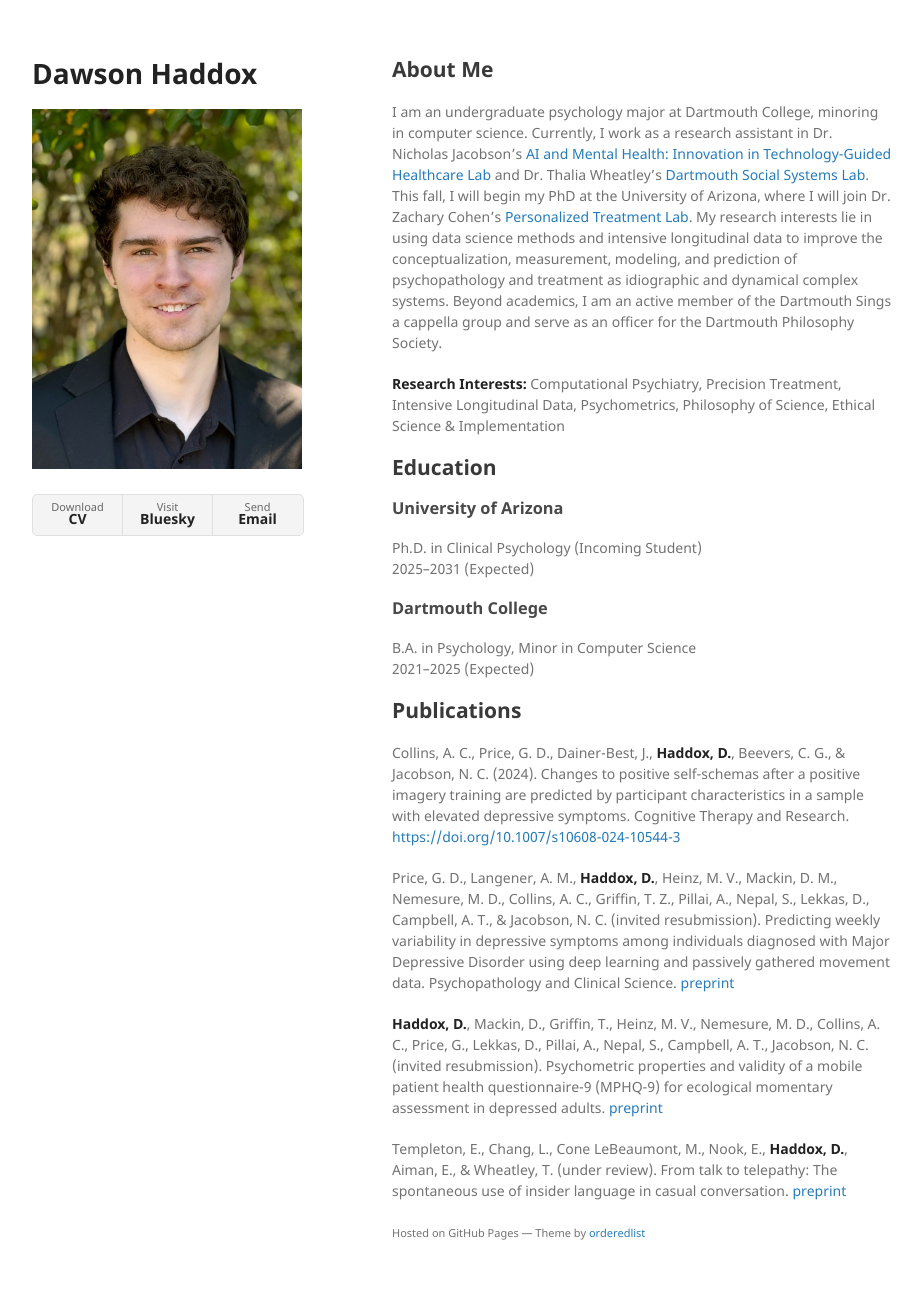
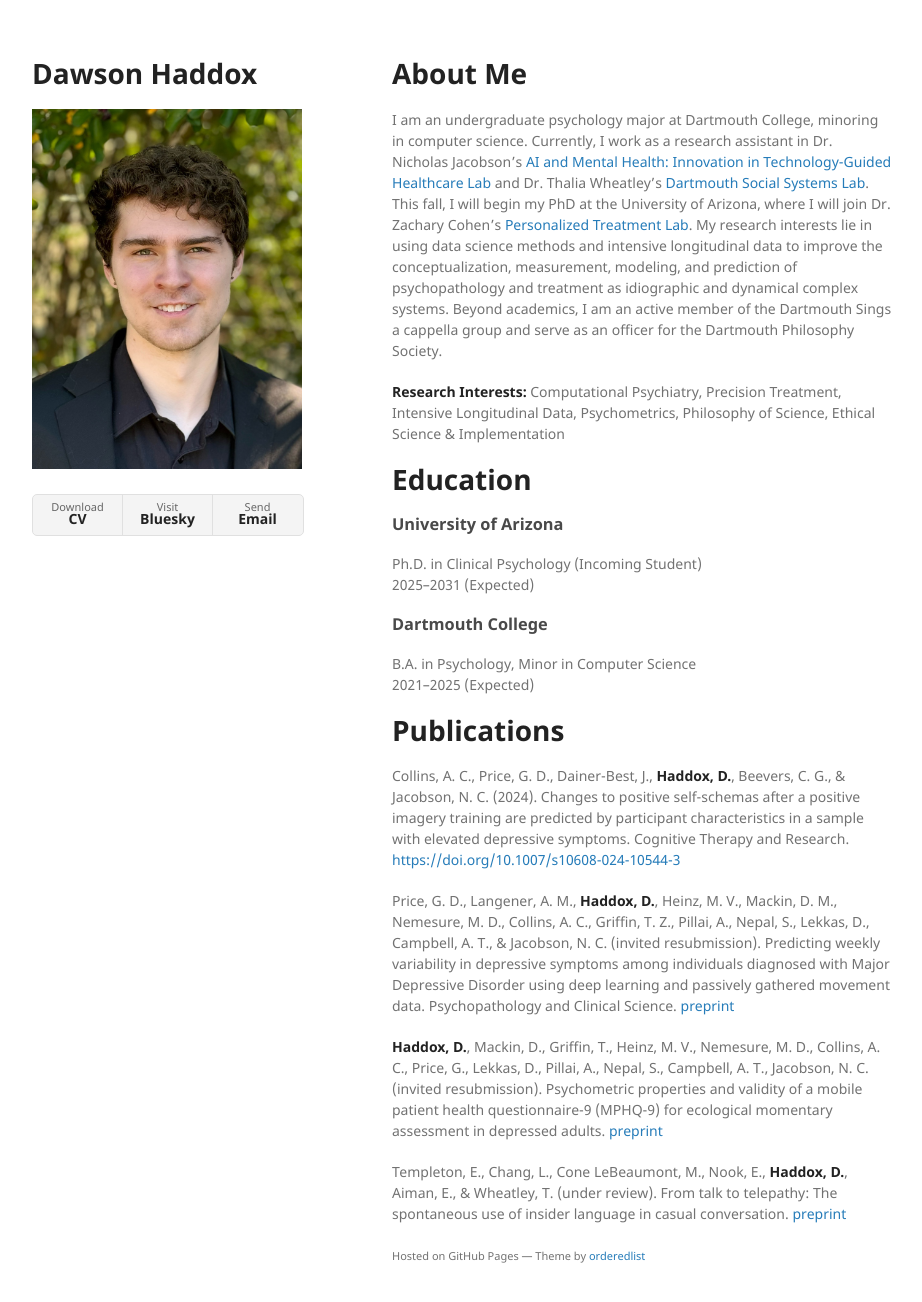
Before and after one commit to ddhaddox/ddhaddox.github.io, a Jekyll site: the page built from index.md, in a window 1280 px wide and 1335 px high. Shown: the top 1302 px of the window, without its empty margins (178-1100 px from the left). Built offline with Jekyll 4.4.1, drawn with Linux system fonts in a browser that asks for light colours; our own code applies the rules of GitHub Pages for plain Markdown files.

```diff
--- a/index.md
+++ b/index.md
@@ -2,12 +2,12 @@
 layout: default
 ---
 
-## About Me
+# About Me
 I am an undergraduate psychology major at Dartmouth College, minoring in computer science. Currently, I work as a research assistant in Dr. Nicholas Jacobson’s [AI and Mental Health: Innovation in Technology-Guided Healthcare Lab](https://geiselmed.dartmouth.edu/jacobsonlab/) and Dr. Thalia Wheatley’s [Dartmouth Social Systems Lab](http://www.wheatlab.com). This fall, I will begin my PhD at the University of Arizona, where I will join Dr. Zachary Cohen’s [Personalized Treatment Lab](https://sites.arizona.edu/personalized-treatment-lab/). My research interests lie in using data science methods and intensive longitudinal data to improve the conceptualization, measurement, modeling, and prediction of psychopathology and treatment as idiographic and dynamical complex systems. Beyond academics, I am an active member of the Dartmouth Sings a cappella group and serve as an officer for the Dartmouth Philosophy Society.
 
 **Research Interests:** Computational Psychiatry, Precision Treatment, Intensive Longitudinal Data, Psychometrics, Philosophy of Science, Ethical Science & Implementation
 
-## Education
+# Education
 
 ### University of Arizona
 Ph.D. in Clinical Psychology (Incoming Student)
@@ -18,7 +18,7 @@ B.A. in Psychology, Minor in Computer Science
 2021–2025 (Expected)
 
 
-## Publications
+# Publications
 
 Collins, A. C., Price, G. D., Dainer-Best, J., **Haddox, D.**, Beevers, C. G., & Jacobson, N. C. (2024). Changes to positive self-schemas after a positive imagery training are predicted by participant characteristics in a sample with elevated depressive symptoms. Cognitive Therapy and Research. [https://doi.org/10.1007/s10608-024-10544-3](https://doi.org/10.1007/s10608-024-10544-3)
 
```
